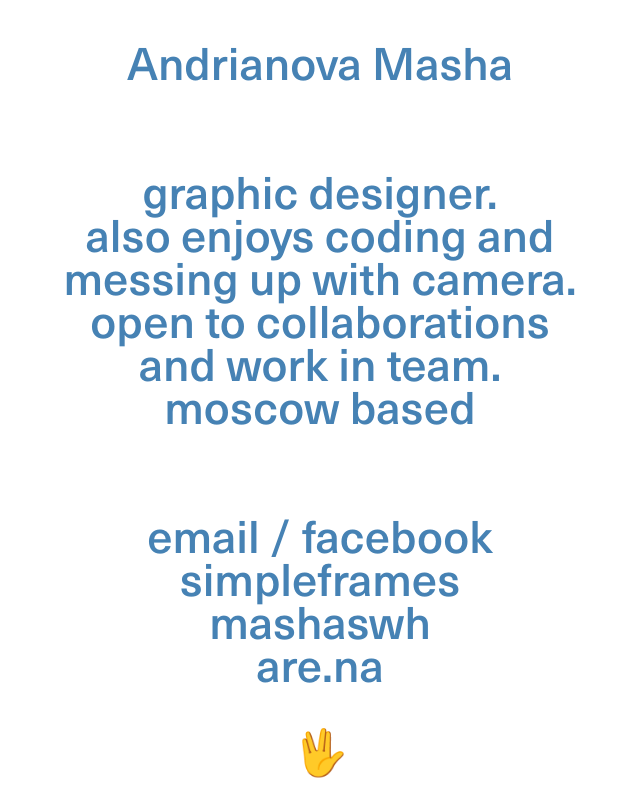
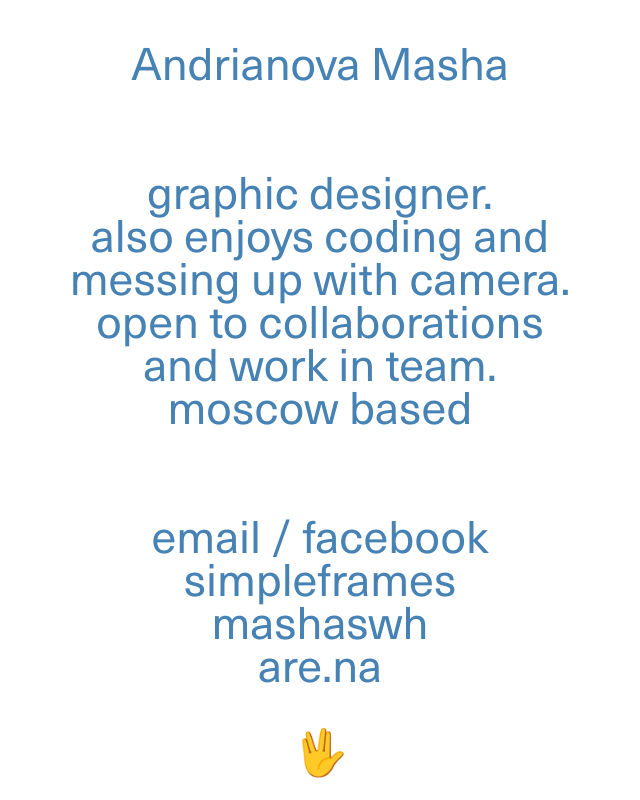
Before and after one commit to MashaAndr/AndMasha-website, a plain HTML site: page index.html in a window 1280 px wide. Shown: the whole page, without its empty margins (320-960 px from the left). Drawn offline with Linux system fonts and the light colour scheme.

Commit message:
Update style.css

```diff
--- a/style/style.css
+++ b/style/style.css
@@ -1,7 +1,7 @@
 @font-face {
 
-  font-family: 'NeueHaasUnicaPro-Medium.otf';
-  src: url('../fonts/NeueHaasUnicaPro-Medium.otf');
+  font-family: 'NeueHaasUnicaPro-Regular.otf';
+  src: url('../fonts/NeueHaasUnicaPro-Regular.otf');
 }
 
 .body {
@@ -14,7 +14,7 @@
   margin-top: 40px;
   line-height: 43px;
   font-size: 45px;
-  font-family: 'NeueHaasUnicaPro-Medium.otf';
+  font-family: 'NeueHaasUnicaPro-Regular.otf';
   text-align:center;
   color: SteelBlue;
 }
```
